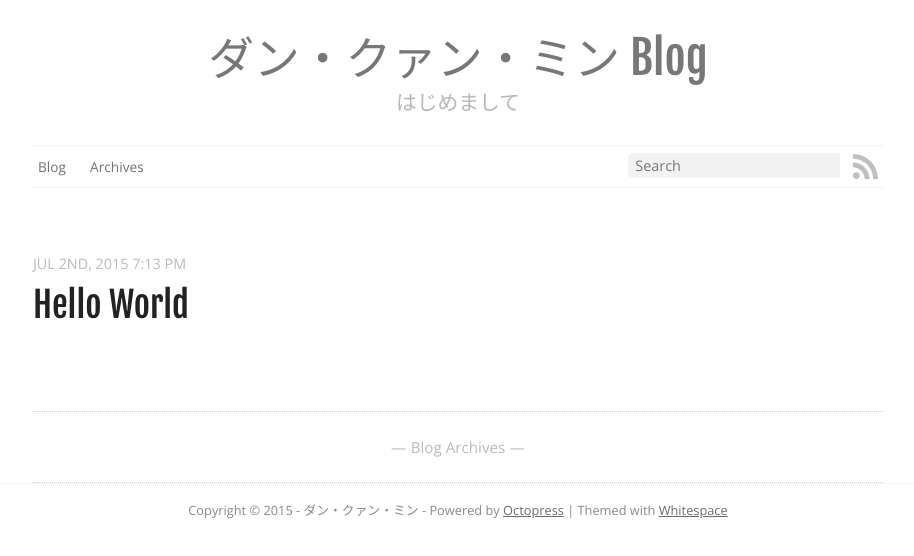
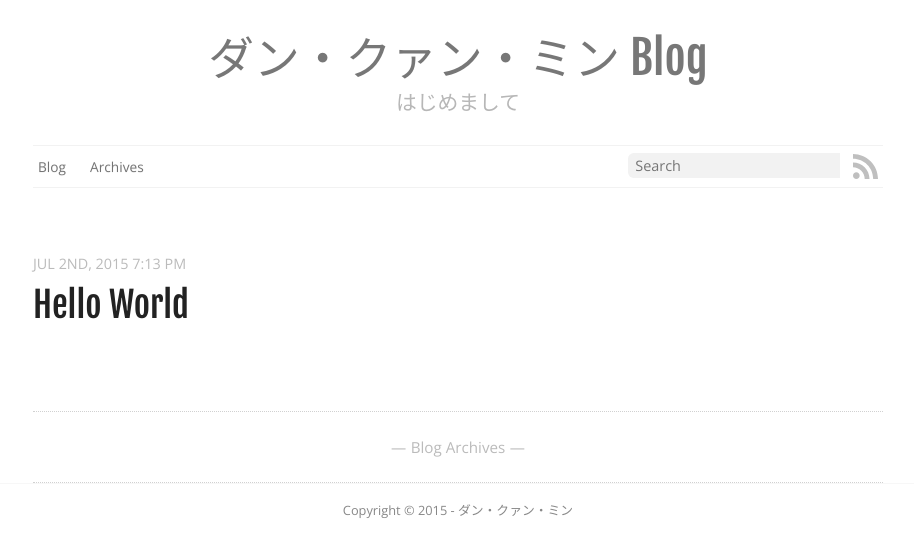
Before and after one commit to dankuanmei/dankuanmei.github.io, a plain HTML site: page index.html in a window 1280 px wide. Shown: the whole page, without its empty margins (182-1096 px from the left). Drawn offline with nearby package versions, Linux system fonts and the light colour scheme; some packages are replaced by stand-ins of ours.

Commit message:
Site updated at 2015-07-02 10:28:02 UTC

```diff
--- a/atom.xml
+++ b/atom.xml
@@ -4,7 +4,7 @@
   <title><![CDATA[ダン・クァン・ミン Blog]]></title>
   <link href="http://dankuanmei.github.io/atom.xml" rel="self"/>
   <link href="http://dankuanmei.github.io/"/>
-  <updated>2015-07-02T19:25:44+09:00</updated>
+  <updated>2015-07-02T19:27:59+09:00</updated>
   <id>http://dankuanmei.github.io/</id>
   <author>
     <name><![CDATA[ダン・クァン・ミン]]></name>
--- a/index.html
+++ b/index.html
@@ -125,8 +125,7 @@
     </div>
   </div>
   <footer role="contentinfo"><p>
-  Copyright &copy; 2015 - ダン・クァン・ミン -
-  <span class="credit">Powered by <a href="http://octopress.org">Octopress</a> | Themed with <a href="https://github.com/lucaslew/whitespace">Whitespace</a></span>
+  Copyright &copy; 2015 - ダン・クァン・ミン
 </p>
 
 </footer>
```
Also changed, not shown: blog/2015/07/02/hello-world/index.html (+1 -2 lines), blog/archives/index.html (+1 -2 lines).
